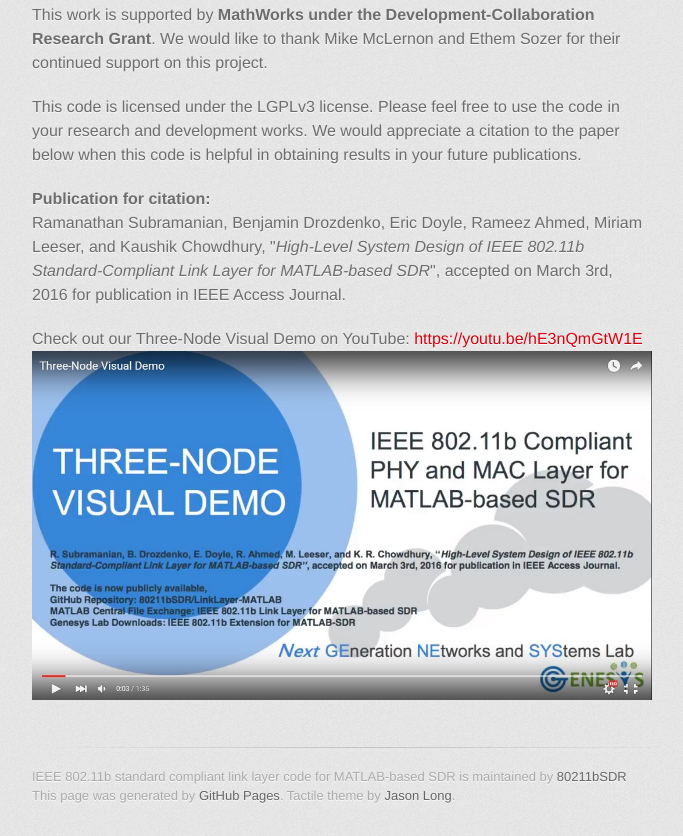
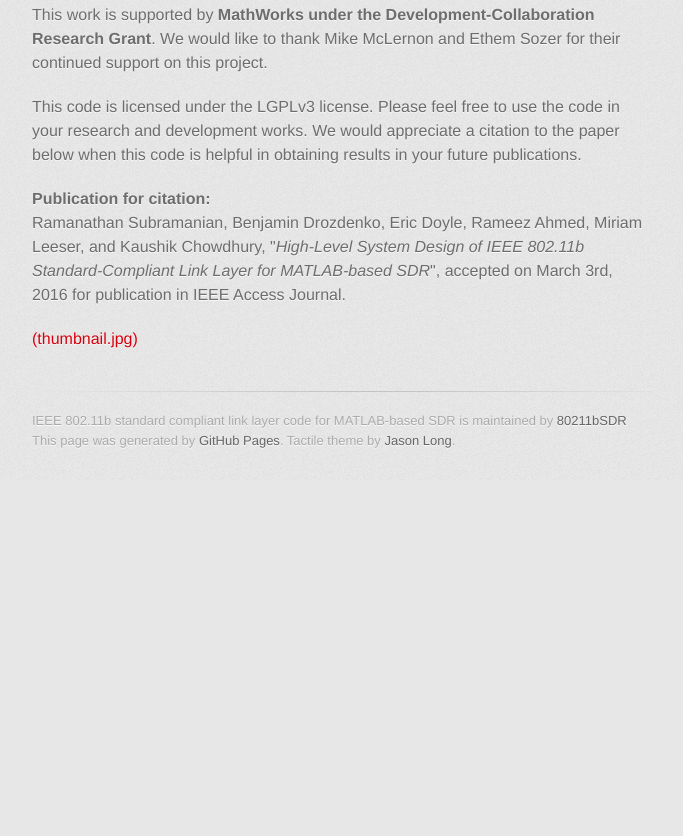
Before and after one commit to 80211bSDR/LinkLayer-MATLAB, a plain HTML site: page index.html in a window 1280 px wide. Shown: the part 1158-1994 px from the top of the page, without its empty margins (298-981 px from the left). After the commit the page ends 1638 px from the top, so only its background shows below. Drawn offline with Linux system fonts and the light colour scheme; a web font is replaced by a local one.

Commit message:
Create gh-pages branch via GitHub

```diff
--- a/index.html
+++ b/index.html
@@ -53,8 +53,7 @@
 <p><strong>Publication for citation:</strong><br>
 Ramanathan Subramanian, Benjamin Drozdenko, Eric Doyle, Rameez Ahmed, Miriam Leeser, and Kaushik Chowdhury, "<em>High-Level System Design of IEEE 802.11b Standard-Compliant Link Layer for MATLAB-based SDR</em>", accepted on March 3rd, 2016 for publication in IEEE Access Journal.</p>
 
-<p>Check out our Three-Node Visual Demo on YouTube: <a href="https://youtu.be/hE3nQmGtW1E">https://youtu.be/hE3nQmGtW1E</a>
-<a href="https://youtu.be/hE3nQmGtW1E"><img src="thumbnail.jpg" alt="IMAGE ALT TEXT"></a></p>
+<p><a href="https://youtu.be/hE3nQmGtW1E">(thumbnail.jpg)</a></p>
         </section>
 
         <footer>
```
Also changed, not shown: params.json (+1 -1 lines).
